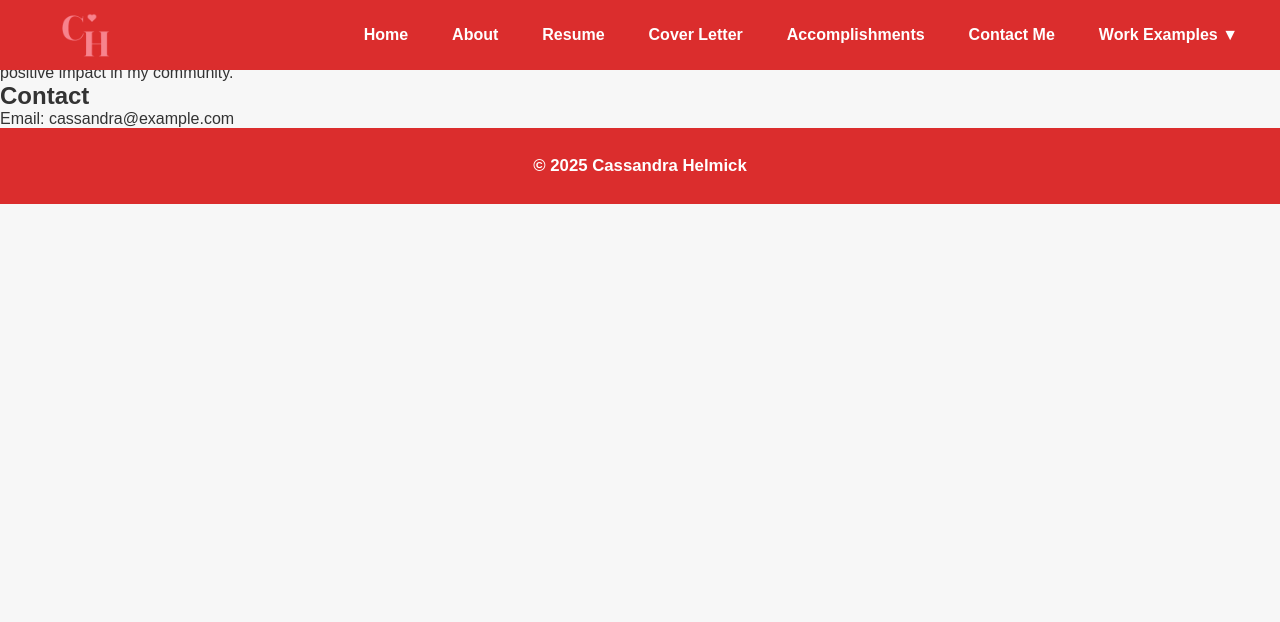
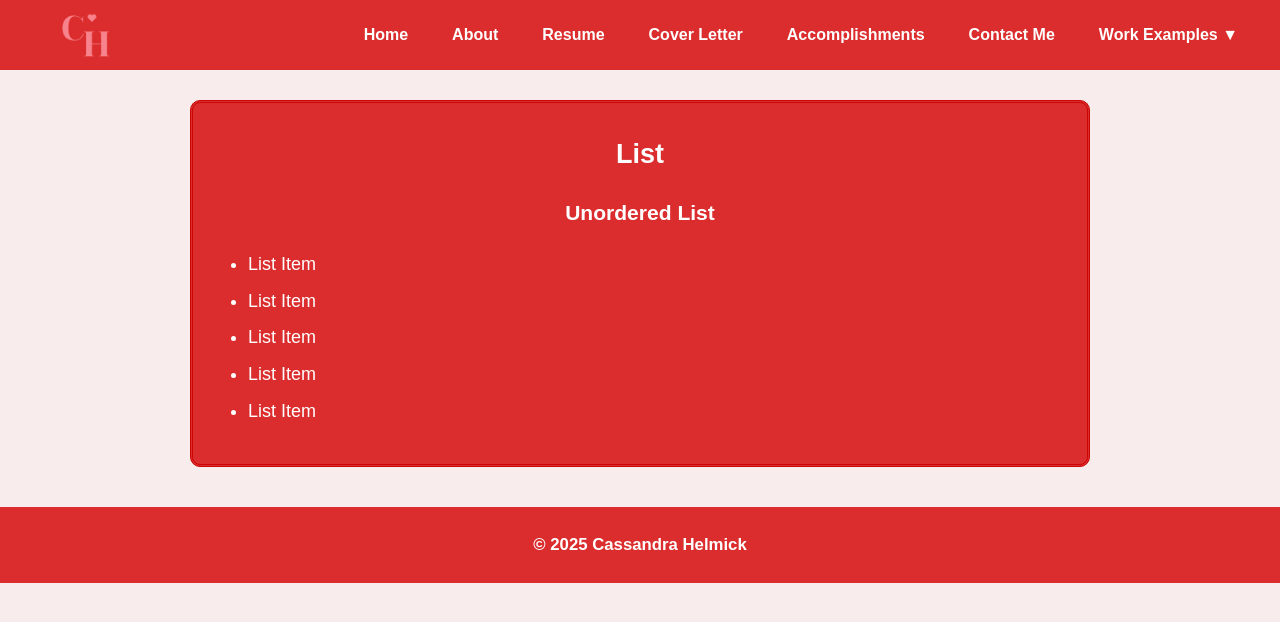
Before and after one commit to cassandrahelmick/portfolio, a plain HTML site: page portfolio/accomplishments.html in a window 1280 px wide. Drawn offline with Linux system fonts and the light colour scheme.

Commit message:
edited css

```diff
--- a/portfolio/accomplishments.html
+++ b/portfolio/accomplishments.html
@@ -32,23 +32,21 @@
       </li>
     </ul>
   </nav>
+<div class="accomplishments-format">
+  <section id="lists">
+    <h2>List</h2>
 
-  <section class="page-section">
-    <h1>Hi, I'm Cassandra!</h1>
-    <p>
-      I’m a Criminal Justice major with a minor in Information Technology at the University of Arkansas at Little Rock.
-      I completed an internship with the Little Rock Police Department’s Victim Services, gaining hands-on experience
-      supporting victims. I’m passionate about using my IT skills to investigate cybercrime, prevent online criminal
-      activity, and make a positive impact in my community.
-    </p>
+    <h3>Unordered List</h3>
+    <ul>
+      <li>List Item</li>
+      <li>List Item</li>
+      <li>List Item</li>
+      <li>List Item</li>
+      <li>List Item</li>
+    </ul>
   </section>
+</div>
 
-<section id="contact" class="page-section">
-    <h1>Contact</h1>
-    <p>Email: cassandra@example.com</p>
-  </section>
-   <footer id="colophon" role="contentinfo">
-    <h6>&copy; 2025 Cassandra Helmick</h6>
-  </footer>
-</body>
-</html>
+<footer id="colophon" role="contentinfo">
+  <h6>&copy; 2025 Cassandra Helmick</h6>
+</footer>
--- a/portfolio/assets/css/style.css
+++ b/portfolio/assets/css/style.css
@@ -6,8 +6,8 @@
 }
 
 body {
-  font-family: 'Lato', sans-serif;
-  background-color: #ffe6f0; /* light pink */
+  font-family: "Poppins", Arial, sans-serif;
+  background-color: #f8ecec; /* light pink */
   color: #333;
   scroll-behavior: smooth;
 
@@ -219,7 +219,7 @@ body {
 }
 
 .contact-box h1 {
-  color: #f4386b;
+  color: #db2d2d;
   font-size: 2.5em;
   margin-bottom: 20px;
 }
@@ -236,7 +236,7 @@ body {
   width: 100%;
   padding: 12px;
   border-radius: 10px;
-  border: 2px solid #f7a8b8;
+  border: 2px solid #db2d2d;
   font-size: 1em;
   font-family: 'Lato', sans-serif;
 }
@@ -247,7 +247,7 @@ body {
 }
 
 .contact-form button {
-  background-color: #f4386b;
+  background-color: #db2d2d;
   color: white;
   padding: 12px;
   font-size: 1.1em;
@@ -258,7 +258,7 @@ body {
 }
 
 .contact-form button:hover {
-  background-color: #ed6681;
+  background-color: #db2d2d;
 }
 
 /* Resume Sections starts here :) */
@@ -305,19 +305,12 @@ body {
 
 
 .resume-format a {
-  color: #f7f7f7;
+  color: #f8ecec;
   font-weight: bold;
 }
 
 
-/* Overall page styling */
-body {
-  font-family: "Poppins", Arial, sans-serif;
-  background: #f7f7f7;
-  margin: 0;
-  padding: 0;
-  color: #333;
-}
+
 
 /* Cover letter section */
 .cover-letter {
@@ -365,6 +358,39 @@ body {
 
 
 
+.accomplishments-format {
+  background-color: #db2d2d;             /* soft red */
+  border: 3px double #cb0404;            /* darker red border */
+  width: 85%;
+  max-width: 900px;                      /* makes it look more professional */
+  margin: 100px auto 40px;               /* CENTERED */
+  padding: 30px;
+  color: #ffffff;
+  font-size: 18px;
+  line-height: 1.6;
+  border-radius: 10px;                   /* soft rounded corners */
+  box-sizing: border-box;
+}
+
+/* Headings inside accomplishments box */
+.accomplishments-format h2,
+.accomplishments-format h3 {
+  text-align: center;
+  margin-bottom: 20px;
+}
+
+/* List styling */
+.accomplishments-format ul {
+  padding-left: 25px;      /* moves bullets in neatly */
+}
+
+.accomplishments-format li {
+  margin-bottom: 8px;      /* spacing between list items */
+}
+
+
+
+
 
 
 
```
